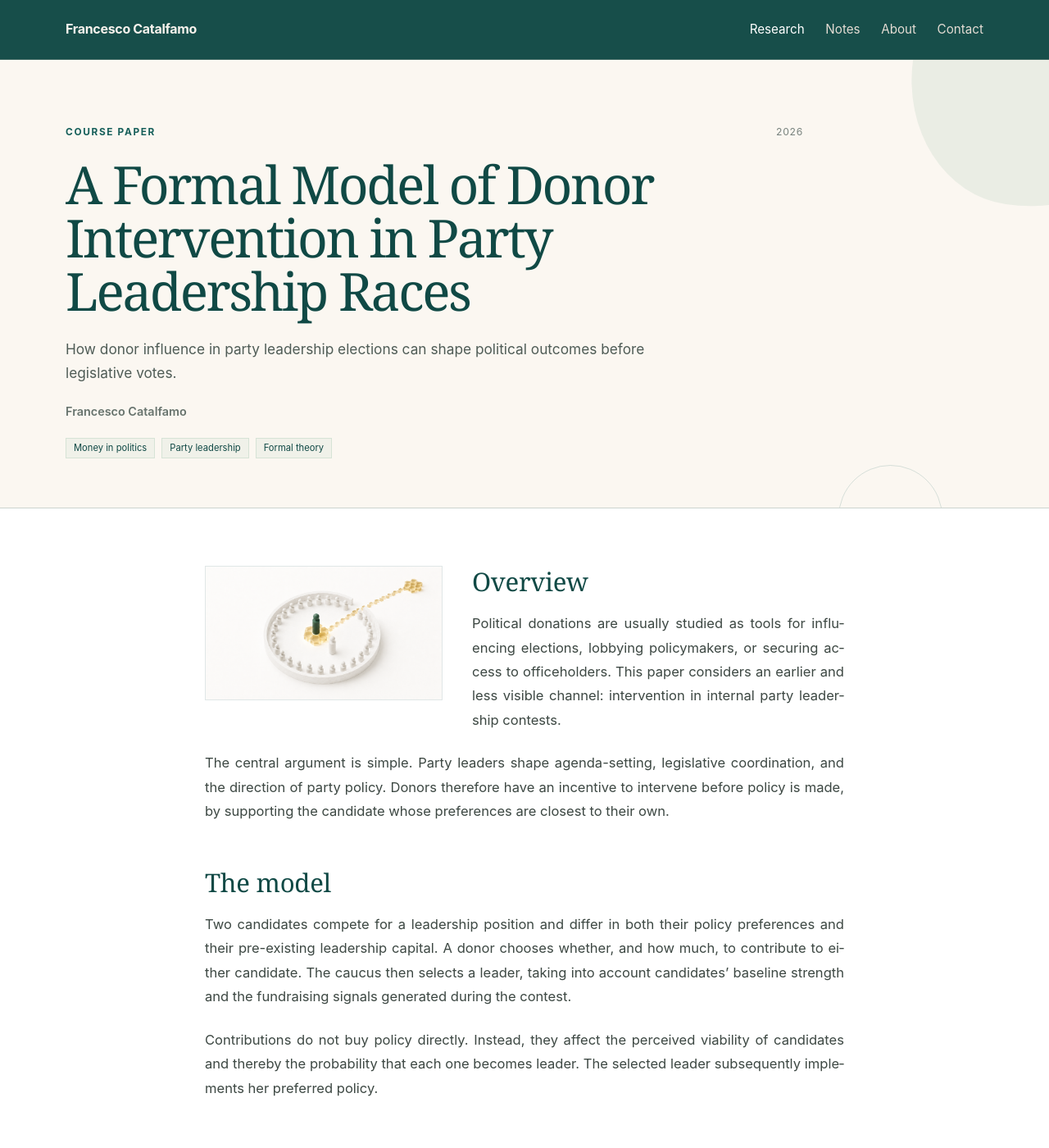
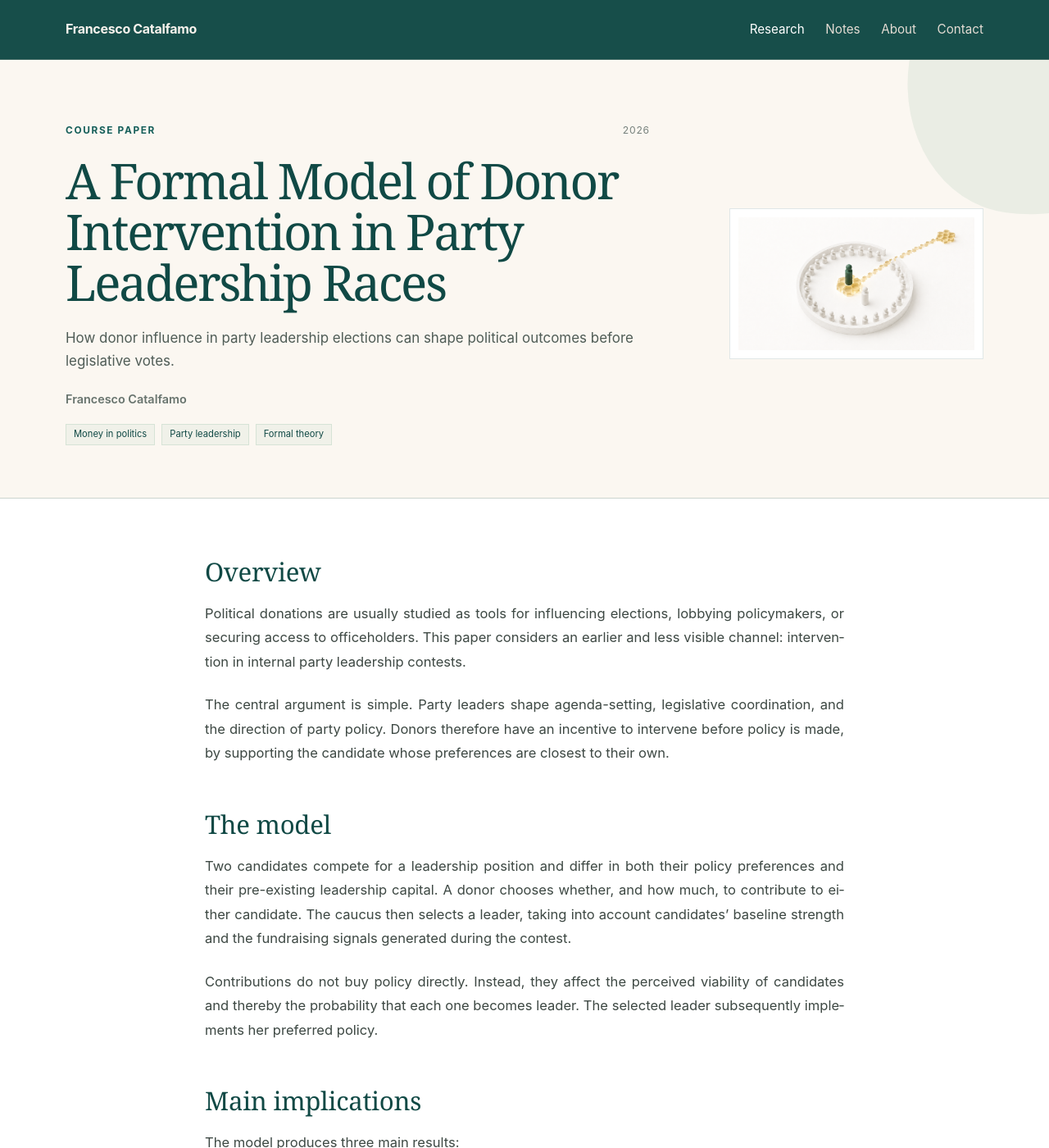
Before and after one commit to FCatalfamo/FCatalfamo.github.io, a Jekyll site: the page built from _research/formal-model.md, in a window 1280 px wide and 1400 px high. Shown: the whole window at 82% size. Built offline with Jekyll 4.4.1, drawn with Linux system fonts in a browser that asks for light colours.

Commit message:
Update research.html

```diff
--- a/_layouts/research.html
+++ b/_layouts/research.html
@@ -26,7 +26,6 @@
             --petrol-dark: #104945;
 
             --ivory: #fbf7f1;
-            --ivory-strong: #f6eee4;
 
             --sage: #88b79b;
             --sage-soft: rgba(136, 183, 155, 0.15);
@@ -40,7 +39,6 @@
             --light-muted: #e5ddd4;
 
             --line-dark: rgba(16, 73, 69, 0.20);
-            --line-light: rgba(246, 229, 209, 0.22);
 
             --max-width: 1120px;
             --article-width: 780px;
@@ -201,7 +199,7 @@
 
             overflow: hidden;
 
-            padding: 78px 0 60px;
+            padding: 76px 0 64px;
 
             background: var(--ivory);
 
@@ -216,11 +214,11 @@
 
             position: absolute;
 
-            width: 310px;
+            width: 320px;
 
-            height: 280px;
+            height: 290px;
 
-            right: -140px;
+            right: -145px;
 
             top: -100px;
 
@@ -235,34 +233,28 @@
         }
 
 
-        .project-hero::after {
+        .hero-grid {
 
-            content: "";
+            display: grid;
 
-            position: absolute;
+            grid-template-columns:
+                minmax(0, 1.35fr)
+                minmax(250px, 0.65fr);
 
-            width: 125px;
+            gap: 64px;
 
-            height: 125px;
-
-            right: 130px;
-
-            bottom: -75px;
-
-            border: 1px solid rgba(22, 95, 90, 0.16);
-
-            border-radius: 50%;
-
-        }
-
-
-        .project-hero-inner {
+            align-items: center;
 
             position: relative;
 
             z-index: 1;
 
-            max-width: 900px;
+        }
+
+
+        .hero-content {
+
+            min-width: 0;
 
         }
 
@@ -315,11 +307,11 @@
                 "Times New Roman",
                 serif;
 
-            font-size: clamp(2.7rem, 5vw, 4.55rem);
+            font-size: clamp(2.65rem, 4.7vw, 4.35rem);
 
             font-weight: 500;
 
-            line-height: 1.02;
+            line-height: 1.03;
 
             letter-spacing: -0.038em;
 
@@ -327,20 +319,20 @@
 
             margin: 0;
 
-            max-width: 880px;
+            max-width: 760px;
 
         }
 
 
         .project-description {
 
-            max-width: 740px;
+            max-width: 700px;
 
-            margin: 23px 0 0;
+            margin: 22px 0 0;
 
             color: #4f5c56;
 
-            font-size: 1.08rem;
+            font-size: 1.06rem;
 
             line-height: 1.68;
 
@@ -349,7 +341,7 @@
 
         .project-authors {
 
-            margin-top: 21px;
+            margin-top: 20px;
 
             color: #67736d;
 
@@ -368,7 +360,7 @@
 
             gap: 8px;
 
-            margin-top: 19px;
+            margin-top: 18px;
 
         }
 
@@ -386,6 +378,104 @@
             font-size: 0.7rem;
 
             line-height: 1.2;
+
+        }
+
+
+
+        /* ======================================
+           HERO COVER
+        ====================================== */
+
+
+        .hero-cover-wrapper {
+
+            display: flex;
+
+            justify-content: flex-end;
+
+            align-items: center;
+
+        }
+
+
+        .hero-cover-frame {
+
+            width: 100%;
+
+            max-width: 310px;
+
+            background: #ffffff;
+
+            padding: 10px;
+
+            border: 1px solid rgba(16, 73, 69, 0.13);
+
+        }
+
+
+        .hero-cover {
+
+            width: 100%;
+
+            height: auto;
+
+        }
+
+
+        .hero-cover-placeholder {
+
+            width: 100%;
+
+            aspect-ratio: 4 / 5;
+
+            position: relative;
+
+            overflow: hidden;
+
+            background: #e4eee7;
+
+        }
+
+
+        .hero-cover-placeholder::before {
+
+            content: "";
+
+            position: absolute;
+
+            width: 145px;
+
+            height: 145px;
+
+            right: -28px;
+
+            top: -35px;
+
+            border: 1px solid rgba(16, 73, 69, 0.18);
+
+            border-radius: 50%;
+
+        }
+
+
+        .hero-cover-placeholder::after {
+
+            content: "";
+
+            position: absolute;
+
+            width: 82px;
+
+            height: 82px;
+
+            left: 25px;
+
+            bottom: -30px;
+
+            background: rgba(136, 183, 155, 0.36);
+
+            transform: rotate(33deg);
 
         }
 
@@ -414,112 +504,6 @@
             line-height: 1.78;
 
         }
-
-
-        .article-body::after {
-
-            content: "";
-
-            display: block;
-
-            clear: both;
-
-        }
-
-
-
-        /* ======================================
-           SMALL COVER INSIDE ARTICLE
-        ====================================== */
-
-
-        .article-cover-wrapper {
-
-            float: left;
-
-            width: 290px;
-
-            margin:
-                2px
-                36px
-                24px
-                0;
-
-        }
-
-
-        .article-cover {
-
-            width: 100%;
-
-            height: auto;
-
-            border: 1px solid rgba(16, 73, 69, 0.13);
-
-        }
-
-
-        .article-cover-placeholder {
-
-            width: 100%;
-
-            aspect-ratio: 4 / 5;
-
-            position: relative;
-
-            overflow: hidden;
-
-            background: #e4eee7;
-
-        }
-
-
-        .article-cover-placeholder::before {
-
-            content: "";
-
-            position: absolute;
-
-            width: 130px;
-
-            height: 130px;
-
-            right: -25px;
-
-            top: -30px;
-
-            border: 1px solid rgba(16, 73, 69, 0.18);
-
-            border-radius: 50%;
-
-        }
-
-
-        .article-cover-placeholder::after {
-
-            content: "";
-
-            position: absolute;
-
-            width: 75px;
-
-            height: 75px;
-
-            left: 24px;
-
-            bottom: -28px;
-
-            background: rgba(136, 183, 155, 0.36);
-
-            transform: rotate(33deg);
-
-        }
-
-
-
-        /* ======================================
-           TYPOGRAPHY
-        ====================================== */
 
 
         .article-body > :first-child {
@@ -681,7 +665,7 @@
         }
 
 
-        .article-body img:not(.article-cover) {
+        .article-body img {
 
             width: 100%;
 
@@ -864,8 +848,6 @@
 
             border-bottom: 1px solid rgba(247, 242, 236, 0.45);
 
-            transition: border-color 0.18s ease;
-
         }
 
 
@@ -917,8 +899,6 @@
 
             background: rgba(16, 73, 69, 0.97);
 
-            border-top: 1px solid rgba(246, 229, 209, 0.16);
-
             padding: 28px 0;
 
             color: var(--light-muted);
@@ -947,27 +927,27 @@
         ====================================== */
 
 
-        @media (max-width: 780px) {
+        @media (max-width: 820px) {
 
-            .project-hero {
+            .hero-grid {
 
-                padding: 64px 0 52px;
+                grid-template-columns: 1fr;
+
+                gap: 38px;
 
             }
 
 
-            .article-section {
+            .hero-cover-wrapper {
 
-                padding: 58px 0 70px;
+                justify-content: flex-start;
 
             }
 
 
-            .article-cover-wrapper {
+            .hero-cover-frame {
 
-                width: 250px;
-
-                margin-right: 28px;
+                max-width: 280px;
 
             }
 
@@ -1030,7 +1010,7 @@
 
             .project-title {
 
-                font-size: 2.65rem;
+                font-size: 2.6rem;
 
             }
 
@@ -1042,23 +1022,16 @@
             }
 
 
-            .article-section {
+            .hero-cover-frame {
 
-                padding: 46px 0 58px;
+                max-width: 230px;
 
             }
 
 
-            .article-cover-wrapper {
+            .article-section {
 
-                float: none;
-
-                width: 220px;
-
-                margin:
-                    0
-                    auto
-                    30px;
+                padding: 46px 0 58px;
 
             }
 
@@ -1072,13 +1045,6 @@
                 hyphens: none;
 
                 -webkit-hyphens: none;
-
-            }
-
-
-            .article-body h2:first-of-type {
-
-                margin-top: 0;
 
             }
 
@@ -1158,11 +1124,15 @@
     <main>
 
 
+        <!-- HERO -->
+
+
         <section class="project-hero">
 
-            <div class="container">
+            <div class="container hero-grid">
 
-                <div class="project-hero-inner">
+
+                <div class="hero-content">
 
 
                     <div class="hero-topline">
@@ -1241,27 +1211,20 @@
 
                 </div>
 
-            </div>
-
-        </section>
 
 
 
-
-        <section class="article-section">
+                <div class="hero-cover-wrapper">
 
 
-            <article class="article-container article-body">
+                    <div class="hero-cover-frame">
 
 
                         {% if page.image %}
 
 
-                    <div class="article-cover-wrapper">
-
-
                             <img
-                            class="article-cover"
+                                class="hero-cover"
                                 src="{{ page.image }}"
                                 alt="Cover image for {{ page.title }}"
                                 onerror="
@@ -1272,22 +1235,44 @@
 
 
                             <div
-                            class="article-cover-placeholder"
+                                class="hero-cover-placeholder"
                                 style="display:none;"
                             >
+                            </div>
+
+
+                        {% else %}
+
+
+                            <div class="hero-cover-placeholder">
+                            </div>
+
+
+                        {% endif %}
+
+
                     </div>
 
 
                 </div>
 
 
-                {% endif %}
+            </div>
+
+        </section>
 
 
 
 
+        <!-- ARTICLE -->
+
+
+        <section class="article-section">
+
+
+            <article class="article-container article-body">
+
                 {{ content }}
-
 
             </article>
 
@@ -1295,6 +1280,9 @@
         </section>
 
 
+
+
+        <!-- PDF -->
 
 
         <section class="end-section">
```
Also changed, not shown: other parts of _layouts/research.html (+2 -2 lines). Lines whose indentation alone changed are shown as unchanged.
